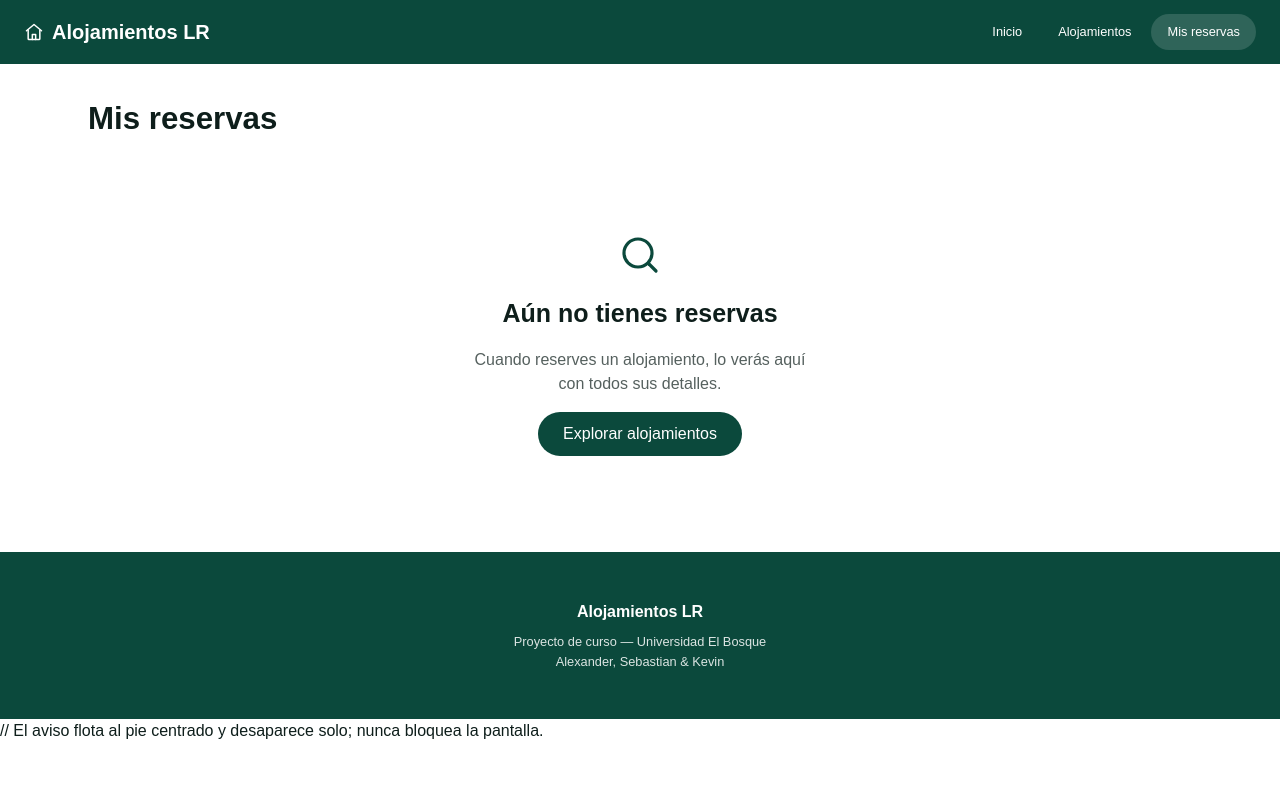
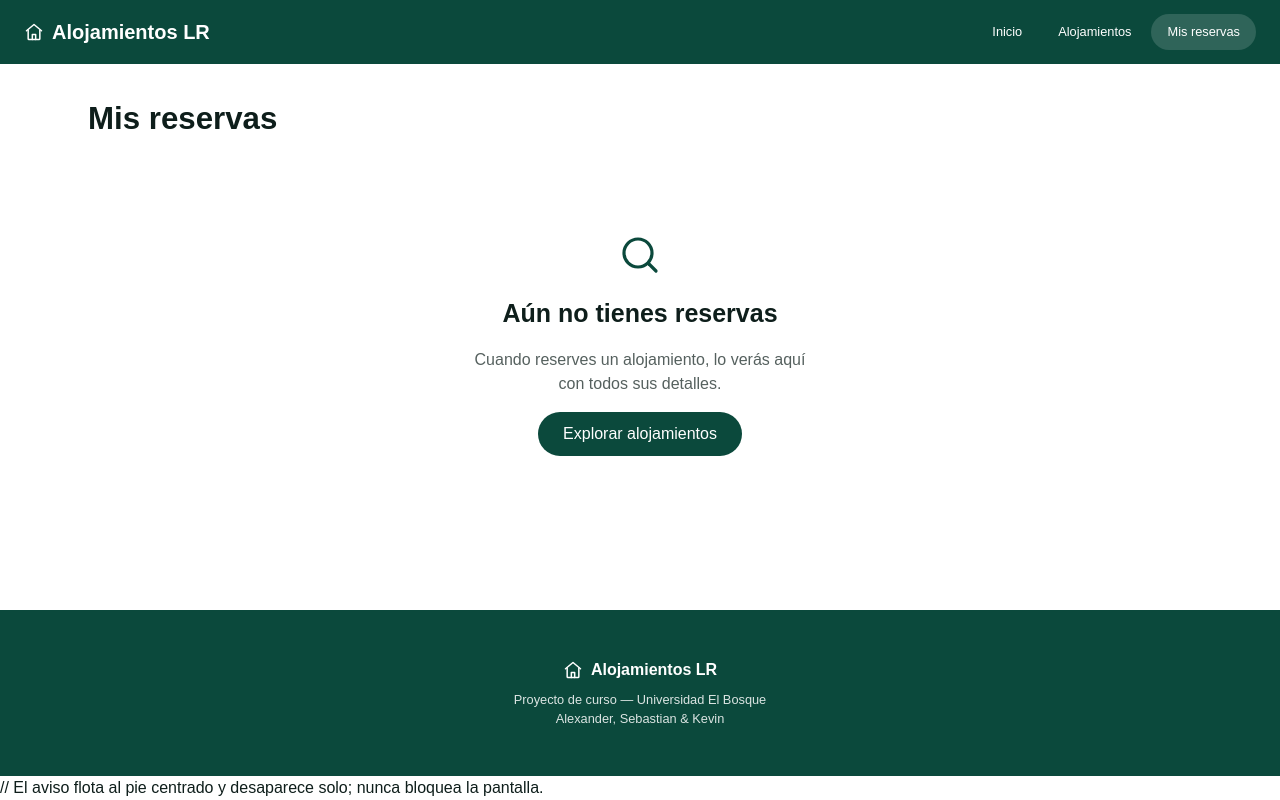
Before and after one commit to Alexander-canon/Alojamientos-LR, an Angular app: page /mis-reservas in a window 1280 px wide. Built offline with nearby package versions, Linux system fonts and the light colour scheme.

Commit message:
refactor(ui): pulir tarjeta, estado vacio, footer y layout base
Ajustes visuales de la tarjeta (borde, sombra en hover, chips y boton contorno), variante en caja del estado vacio en el listado, footer con icono pegado abajo y alto completo del contenedor raiz.

```diff
--- a/src/app/app.css
+++ b/src/app/app.css
@@ -0,0 +1,7 @@
+/* La app ocupa toda el alto para que el pie quede abajo aunque el contenido
+   sea corto. */
+:host {
+  display: flex;
+  flex-direction: column;
+  min-height: 100dvh;
+}
--- a/src/app/shared/components/alojamiento-card/alojamiento-card.css
+++ b/src/app/shared/components/alojamiento-card/alojamiento-card.css
@@ -3,16 +3,16 @@
 .tarjeta {
   display: flex;
   flex-direction: column;
-  border: 1px solid var(--color-suave);
+  height: 100%;
+  border: 1px solid var(--borde);
   border-radius: var(--radius-md);
   background-color: var(--color-fondo);
-  box-shadow: var(--sombra);
   overflow: hidden;
   transition: box-shadow 0.2s ease;
 }
 
 .tarjeta:hover {
-  box-shadow: var(--sombra-hover);
+  box-shadow: var(--sombra);
 }
 
 .tarjeta__media {
@@ -27,7 +27,7 @@
   z-index: 1;
   padding: var(--space-1) var(--space-2);
   border-radius: var(--radius-full);
-  background-color: var(--color-primario);
+  background-color: color-mix(in srgb, var(--color-primario) 80%, var(--color-fondo));
   color: var(--color-fondo);
   font-size: var(--text-sm);
 }
@@ -49,6 +49,7 @@
 .tarjeta__nombre {
   margin: 0;
   font-size: var(--text-lg);
+  font-weight: normal;
 }
 
 .tarjeta__ubicacion {
@@ -56,8 +57,8 @@
   align-items: center;
   gap: var(--space-1);
   margin: 0;
+  color: var(--texto-secundario);
   font-size: var(--text-sm);
-  opacity: 0.7;
 }
 
 .tarjeta__datos {
@@ -73,24 +74,17 @@
   display: flex;
   align-items: center;
   gap: var(--space-1);
+  color: var(--texto-secundario);
   font-size: var(--text-sm);
-  opacity: 0.7;
 }
 
 .tarjeta__chips {
   display: flex;
   flex-wrap: wrap;
-  gap: var(--space-2);
+  gap: var(--space-1);
   margin: 0;
   padding: 0;
   list-style: none;
-}
-
-.tarjeta__chip {
-  padding: var(--space-1) var(--space-2);
-  border-radius: var(--radius-full);
-  background-color: var(--color-suave);
-  font-size: var(--text-sm);
 }
 
 .tarjeta__pie {
@@ -98,7 +92,8 @@
   align-items: center;
   justify-content: space-between;
   gap: var(--space-2);
-  margin-top: var(--space-2);
+  margin-top: auto;
+  padding-top: var(--space-3);
 }
 
 .tarjeta__precio {
--- a/src/app/shared/components/alojamiento-card/alojamiento-card.html
+++ b/src/app/shared/components/alojamiento-card/alojamiento-card.html
@@ -41,7 +41,7 @@
 
     <ul class="tarjeta__chips">
       @for (servicio of serviciosPrincipales; track servicio) {
-        <li class="tarjeta__chip">{{ servicio }}</li>
+        <li class="chip">{{ servicio }}</li>
       }
     </ul>
 
@@ -50,7 +50,7 @@
         {{ formatearPrecio(alojamiento.precioNoche) }}
         <span class="tarjeta__precio-nota">/ noche</span>
       </p>
-      <button type="button" class="boton boton--primario boton--pequeno" (click)="verDetalle.emit(alojamiento.id)">
+      <button type="button" class="boton boton--contorno" (click)="verDetalle.emit(alojamiento.id)">
         Ver detalle
       </button>
     </div>
--- a/src/app/shared/components/estado-vacio/estado-vacio.css
+++ b/src/app/shared/components/estado-vacio/estado-vacio.css
@@ -22,3 +22,20 @@
   margin: 0;
   opacity: 0.7;
 }
+
+/* Variante "caja" para el listado de alojamientos. Va scopeada al host para
+   no tocar los otros usos del mismo componente (detalle y mis reservas). */
+:host(.vacio--caja) .vacio {
+  border: 1px dashed var(--borde);
+  border-radius: var(--radius-md);
+  background-color: var(--color-suave);
+  padding: var(--space-6) var(--space-4);
+}
+
+:host(.vacio--caja) .vacio__icono {
+  opacity: 0.4;
+}
+
+:host(.vacio--caja) .vacio__titulo {
+  font-weight: 700;
+}
--- a/src/app/shared/components/footer/footer.css
+++ b/src/app/shared/components/footer/footer.css
@@ -1,4 +1,8 @@
 /* Pie de página: centrado, en tres líneas. */
+:host {
+  margin-top: auto;
+}
+
 .footer {
   padding-block: var(--space-6);
   background-color: var(--color-primario);
@@ -7,6 +11,10 @@
 }
 
 .footer__marca {
+  display: flex;
+  align-items: center;
+  justify-content: center;
+  gap: var(--space-2);
   margin: 0 0 var(--space-2);
   font-weight: 700;
 }
--- a/src/app/shared/components/footer/footer.html
+++ b/src/app/shared/components/footer/footer.html
@@ -1,6 +1,13 @@
 <footer class="footer">
-  <div class="contenedor">
-    <p class="footer__marca">Alojamientos LR</p>
+  <div class="contenedor footer__contenido">
+    <p class="footer__marca">
+      <svg width="20" height="20" viewBox="0 0 24 24" fill="none" stroke="currentColor" stroke-width="1.8" stroke-linecap="round" stroke-linejoin="round" aria-hidden="true">
+        <path d="M3 10.5 12 3l9 7.5" />
+        <path d="M5 9.5V20a1 1 0 0 0 1 1h12a1 1 0 0 0 1-1V9.5" />
+        <path d="M10 21v-6h4v6" />
+      </svg>
+      Alojamientos LR
+    </p>
     <p class="footer__linea">Proyecto de curso — Universidad El Bosque</p>
     <p class="footer__linea">Alexander, Sebastian &amp; Kevin</p>
   </div>
```
